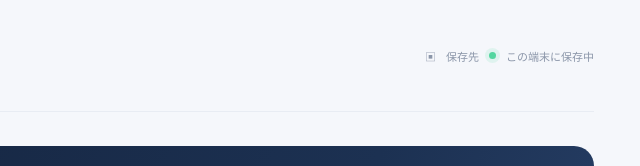
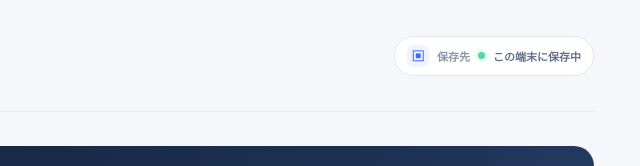
Before and after one commit to nyooooooooichi/CourseFesta, a plain HTML site: page index.html in a window 1280 px wide. Shown: the top 166 px of the page, 640-1280 px from the left. Drawn offline with Linux system fonts and the light colour scheme.

Commit message:
Style clear local save status indicator

```diff
--- a/style.css
+++ b/style.css
@@ -153,3 +153,52 @@
 #next-btn { position:relative; z-index:5; pointer-events:auto; touch-action:manipulation; cursor:pointer; }
 #next-btn.hidden { display:none !important; }
 #next-btn:not(.hidden) { display:inline-flex !important; align-items:center; justify-content:center; }
+
+
+/* Clear local-save status in the top-right corner */
+.top-right {
+  display: inline-flex;
+  align-items: center;
+  gap: 8px;
+  min-height: 38px;
+  padding: 8px 12px;
+  border: 1px solid #e1e9f2;
+  border-radius: 999px;
+  background: #fff;
+  color: #65738a;
+  font-size: 11px;
+  font-weight: 600;
+  white-space: nowrap;
+}
+.save-status-icon {
+  display: grid;
+  place-items: center;
+  width: 22px;
+  height: 22px;
+  border-radius: 7px;
+  background: #edf3ff;
+  color: #426cf5;
+  font-size: 13px;
+}
+.save-status-label { color: #8a96a9; }
+.top-right .live-dot {
+  width: 7px;
+  height: 7px;
+  flex: 0 0 7px;
+  box-shadow: 0 0 0 3px #54d6a022;
+}
+@media (max-width: 720px) {
+  .top-right {
+    font-size: 10px !important;
+    min-height: 34px;
+    gap: 6px;
+    padding: 6px 9px;
+  }
+  .save-status-icon { width: 19px; height: 19px; font-size: 12px; }
+  .save-status-label { display: none; }
+}
+@media (max-width: 380px) {
+  .topbar { gap: 8px; }
+  .top-right { padding: 5px 7px; gap: 5px; font-size: 9px !important; }
+  .save-status-icon { display: none; }
+}
```
